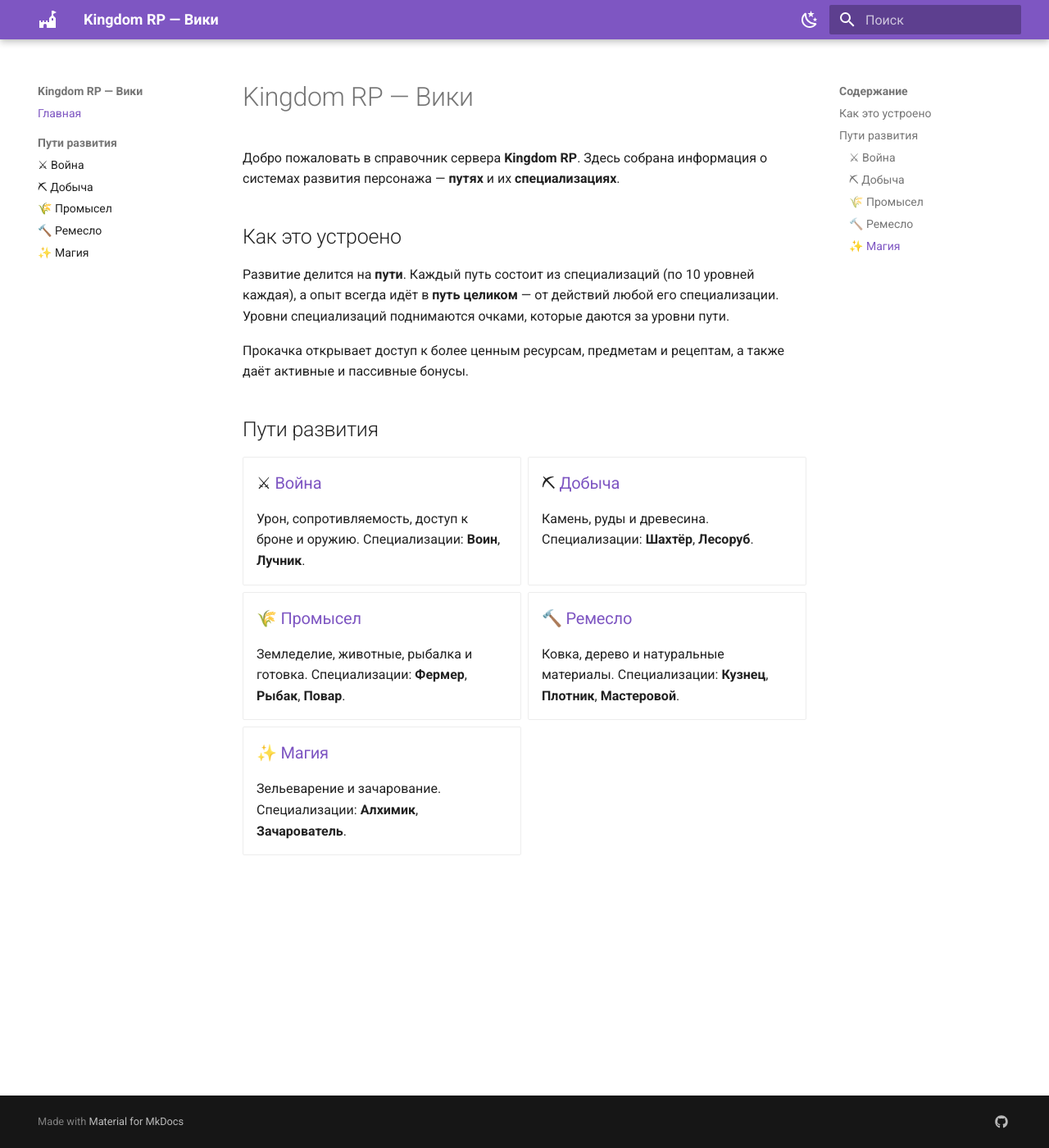
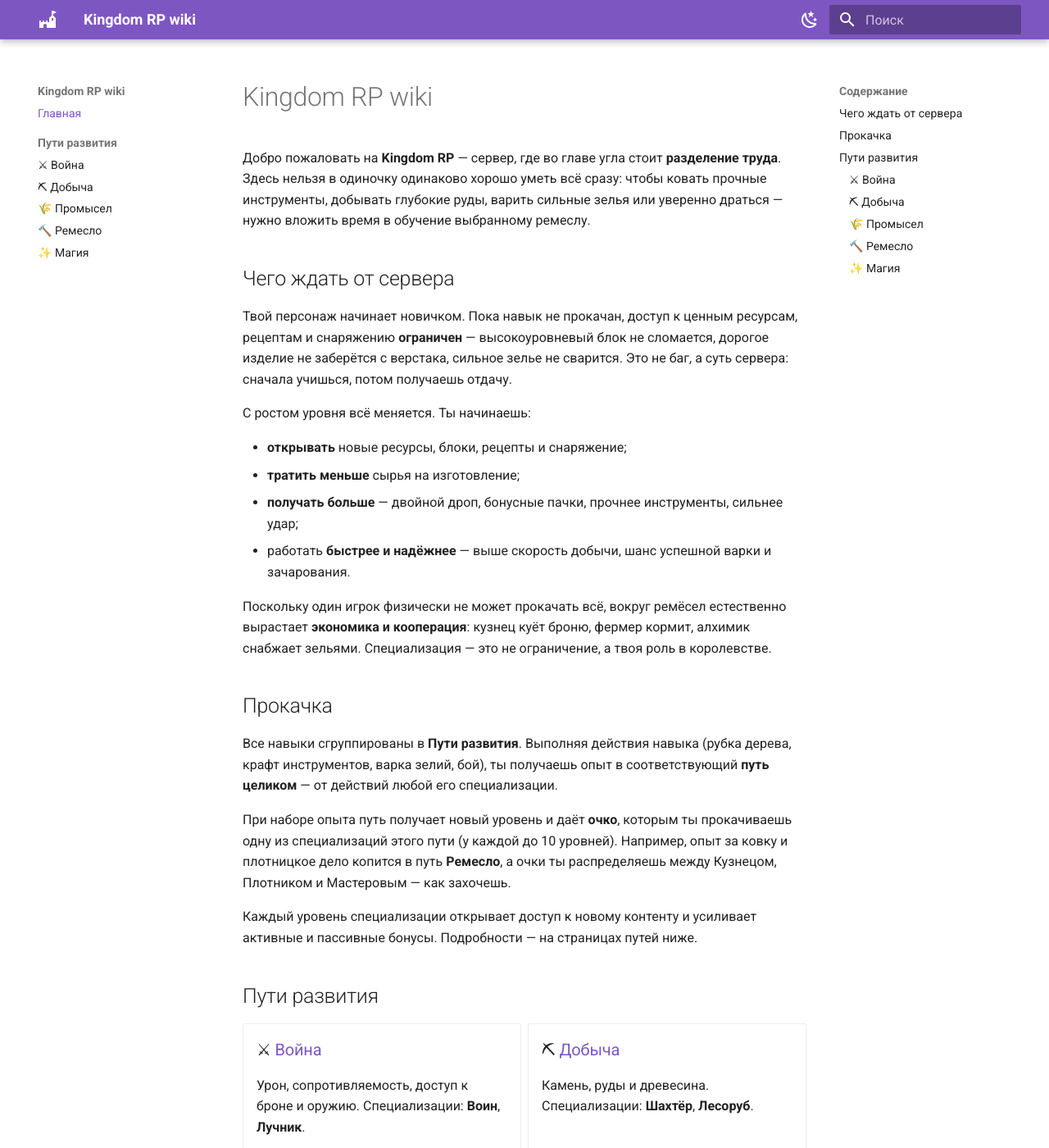
Before and after one commit to Kingdom-RP/krp-wiki, an MkDocs documentation site: the page built from docs/index.md, in a window 1280 px wide and 1400 px high. Shown: the whole window at 82% size. Built offline with MkDocs 1.6.1 and Material for MkDocs 9.7.7, drawn with Linux system fonts in a browser that asks for light colours.

Commit message:
Rebrand to 'Kingdom RP wiki', add server concept intro, clickable header title

```diff
--- a/README.md
+++ b/README.md
@@ -1,4 +1,4 @@
-# Kingdom RP — Вики
+# Kingdom RP wiki
 
 Публичная вики сервера **Kingdom RP**: справочник по системам развития (путям и
 специализациям). Собрана на [Material for MkDocs](https://squidfunk.github.io/mkdocs-material/)
--- a/docs/index.md
+++ b/docs/index.md
@@ -1,17 +1,41 @@
-# Kingdom RP — Вики
+# Kingdom RP wiki
 
-Добро пожаловать в справочник сервера **Kingdom RP**. Здесь собрана информация о
-системах развития персонажа — **путях** и их **специализациях**.
+Добро пожаловать на **Kingdom RP** — сервер, где во главе угла стоит **разделение
+труда**. Здесь нельзя в одиночку одинаково хорошо уметь всё сразу: чтобы ковать
+прочные инструменты, добывать глубокие руды, варить сильные зелья или уверенно
+драться — нужно вложить время в обучение выбранному ремеслу.
 
-## Как это устроено
+## Чего ждать от сервера
 
-Развитие делится на **пути**. Каждый путь состоит из специализаций (по 10 уровней
-каждая), а опыт всегда идёт в **путь целиком** — от действий любой его
-специализации. Уровни специализаций поднимаются очками, которые даются за уровни
-пути.
+Твой персонаж начинает новичком. Пока навык не прокачан, доступ к ценным
+ресурсам, рецептам и снаряжению **ограничен** — высокоуровневый блок не сломается,
+дорогое изделие не заберётся с верстака, сильное зелье не сварится. Это не баг,
+а суть сервера: сначала учишься, потом получаешь отдачу.
 
-Прокачка открывает доступ к более ценным ресурсам, предметам и рецептам, а также
-даёт активные и пассивные бонусы.
+С ростом уровня всё меняется. Ты начинаешь:
+
+- **открывать** новые ресурсы, блоки, рецепты и снаряжение;
+- **тратить меньше** сырья на изготовление;
+- **получать больше** — двойной дроп, бонусные пачки, прочнее инструменты, сильнее удар;
+- работать **быстрее и надёжнее** — выше скорость добычи, шанс успешной варки и зачарования.
+
+Поскольку один игрок физически не может прокачать всё, вокруг ремёсел естественно
+вырастает **экономика и кооперация**: кузнец куёт броню, фермер кормит, алхимик
+снабжает зельями. Специализация — это не ограничение, а твоя роль в королевстве.
+
+## Прокачка
+
+Все навыки сгруппированы в **Пути развития**. Выполняя действия навыка (рубка
+дерева, крафт инструментов, варка зелий, бой), ты получаешь опыт в соответствующий
+**путь целиком** — от действий любой его специализации.
+
+При наборе опыта путь получает новый уровень и даёт **очко**, которым ты
+прокачиваешь одну из специализаций этого пути (у каждой до 10 уровней). Например,
+опыт за ковку и плотницкое дело копится в путь **Ремесло**, а очки ты распределяешь
+между Кузнецом, Плотником и Мастеровым — как захочешь.
+
+Каждый уровень специализации открывает доступ к новому контенту и усиливает
+активные и пассивные бонусы. Подробности — на страницах путей ниже.
 
 ## Пути развития
 
--- /dev/null
+++ b/docs/javascripts/clickable-title.js
@@ -0,0 +1,13 @@
+// Makes the header site name (Kingdom RP) clickable — links to home like the logo.
+document$.subscribe(function () {
+  var logo = document.querySelector(".md-header__button.md-logo");
+  var title = document.querySelector(".md-header__title .md-header__topic");
+  if (!logo || !title || title.dataset.homeLink) return;
+  var href = logo.getAttribute("href");
+  if (!href) return;
+  title.dataset.homeLink = "1";
+  title.style.cursor = "pointer";
+  title.addEventListener("click", function () {
+    window.location.href = href;
+  });
+});
--- a/mkdocs.yml
+++ b/mkdocs.yml
@@ -1,4 +1,4 @@
-site_name: Kingdom RP — Вики
+site_name: Kingdom RP wiki
 site_description: Гайд по системам развития сервера Kingdom RP
 site_url: https://kingdom-rp.github.io/krp-wiki/
 site_author: Kingdom RP
@@ -43,6 +43,9 @@ markdown_extensions:
   - toc:
       permalink: true
 
+extra_javascript:
+  - javascripts/clickable-title.js
+
 extra:
   social:
     - icon: fontawesome/brands/github
```
